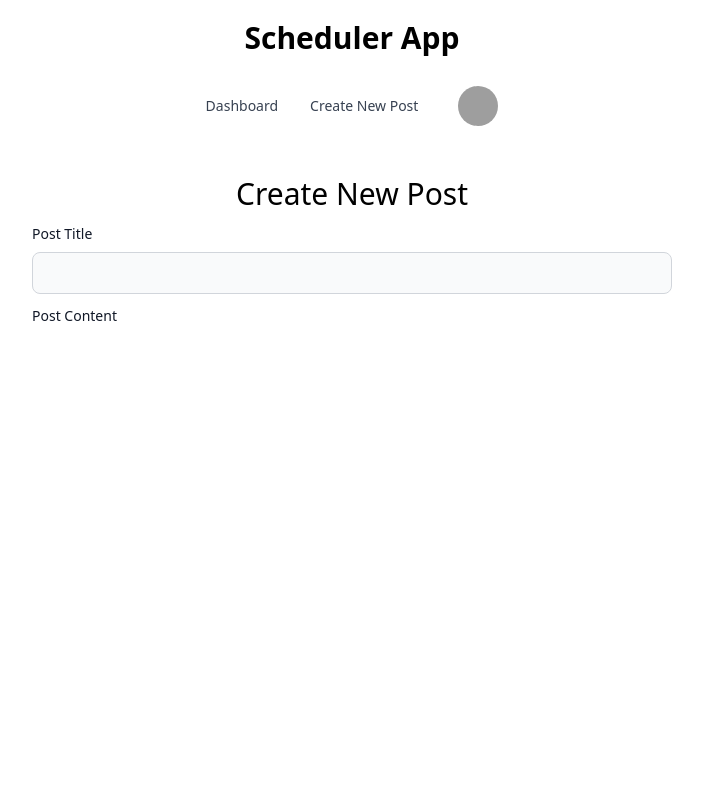
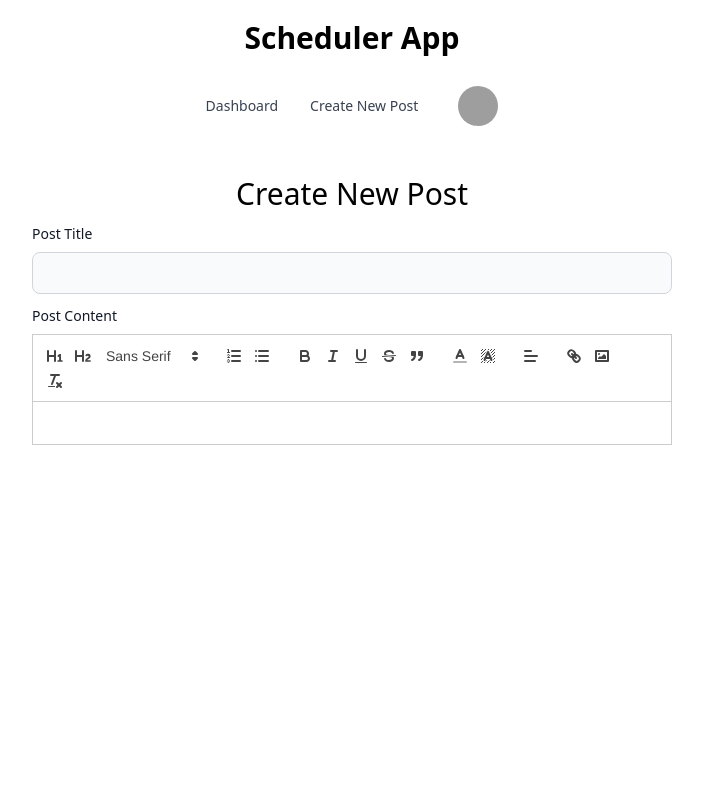
Before and after one commit to ppgawande12/SchedulerApp, an Astro site: page /createpost in a window 1280 px wide. Shown: the top 795 px of the page, without its empty margins (288-991 px from the left). Built offline with nearby package versions, Linux system fonts and the light colour scheme; Astro itself is replaced by a stand-in of ours; no server answers; grey boxes are pictures that could not be loaded.

Commit message:
quil added

```diff
--- a/package.json
+++ b/package.json
@@ -18,6 +18,7 @@
     "flowbite-react": "^0.10.1",
     "react": "^18.3.1",
     "react-dom": "^18.3.1",
+    "react-quill": "^2.0.0",
     "react-quilljs": "^2.0.3",
     "react-toastify": "^10.0.5"
   },
--- a/src/components/PostForm.jsx
+++ b/src/components/PostForm.jsx
@@ -1,7 +1,10 @@
-import { useEffect, useState } from "react";
+import { useEffect, useRef, useState } from "react";
 import { Button, TextInput } from "flowbite-react";
 // import { useQuill } from "react-quilljs";
 // import "quill/dist/quill.snow.css";
+
+import ReactQuill from "react-quill";
+import "react-quill/dist/quill.snow.css";
 import { toast, ToastContainer } from "react-toastify";
 import cookieValue from "./get_access_token";
 import NavbarMenu from "./NavbarMenu";
@@ -20,55 +23,83 @@ const PostForm = () => {
 
   const REACT_APP_API_URL = "https://schedule-rapp.onrender.com/";
 
-  // const selectLocalImage = () => {
-  //   const input = document.createElement("input");
-  //   input.setAttribute("type", "file");
-  //   input.setAttribute("accept", "image/*");
-  //   input.click();
+  const formats = [
+    "header",
+    "font",
+    "size",
+    "bold",
+    "italic",
+    "underline",
+    "strike",
+    "blockquote",
+    "list",
+    "bullet",
+    "indent",
+    "link",
+    "image",
+    "color",
+  ];
+  const modules = {
+    toolbar: [
+      [{ header: "1" }, { header: "2" }, { font: [] }],
+      [{ list: "ordered" }, { list: "bullet" }],
+      ["bold", "italic", "underline", "strike", "blockquote"],
+      [{ color: [] }, { background: [] }],
+      [{ align: [] }],
+      ["link", "image"],
+      ["clean"],
+    ],
+  };
+  const quillRef = useRef(null);
 
-  //   input.onchange = async () => {
-  //     if (input.files && input.files[0]) {
-  //       setIsLoading(true);
-  //       const file = input.files[0];
-  //       const formData = new FormData();
-  //       formData.append("file", file);
-  //       const uploadUrl = `${REACT_APP_API_URL}upload`;
+  useEffect(() => {
+    console.log(content);
+    const quill = quillRef.current?.getEditor();
+    if (quill) {
+      quill.on("text-change", () => {
+        setContent(quill.root.innerHTML);
+      });
+      quill.getModule("toolbar").addHandler("image", selectLocalImage);
+    }
+  }, [content]);
 
-  //       try {
-  //         const response = await fetch(uploadUrl, {
-  //           method: "POST",
-  //           body: formData,
-  //         });
+  const selectLocalImage = () => {
+    const input = document.createElement("input");
+    input.setAttribute("type", "file");
+    input.setAttribute("accept", "image/*");
+    input.click();
 
-  //         if (!response.ok) {
-  //           throw new Error("Image upload failed.");
-  //         }
+    input.onchange = async () => {
+      if (input.files && input.files[0]) {
+        setIsLoading(true);
+        const file = input.files[0];
+        const formData = new FormData();
+        formData.append("file", file);
+        const uploadUrl = `${REACT_APP_API_URL}upload`;
 
-  //         const data = await response.json();
-  //         const imageUrl = data.url;
+        try {
+          const response = await fetch(uploadUrl, {
+            method: "POST",
+            body: formData,
+          });
 
-  //         const range = quill.getSelection();
-  //         quill.insertEmbed(range.index, "image", imageUrl);
-  //       } catch (error) {
-  //         toast.error(error.message);
-  //       } finally {
-  //         setIsLoading(false);
-  //       }
-  //     }
-  //   };
-  // };
+          if (!response.ok) {
+            throw new Error("Image upload failed.");
+          }
 
-  // useEffect(() => {
-  //   if (quill) {
-  //     quill.on("text-change", () => {
-  //       setContent(quill.root.innerHTML);
-  //     });
-
-  //     quill.getModule("toolbar").addHandler("image", () => {
-  //       selectLocalImage();
-  //     });
-  //   }
-  // }, [quill]);
+          const data = await response.json();
+          const imageUrl = data.url;
+          const quill = quillRef.current.getEditor();
+          const range = quill.getSelection();
+          quill.insertEmbed(range.index, "image", imageUrl);
+        } catch (error) {
+          toast.error(error.message);
+        } finally {
+          setIsLoading(false);
+        }
+      }
+    };
+  };
 
   const handleSubmit = async (e) => {
     e.preventDefault();
@@ -77,7 +108,7 @@ const PostForm = () => {
         method: "POST",
         headers: {
           "Content-Type": "application/json",
-          Authorization: `Bearer ${cookieValue}`,
+          Authorization: cookieValue,
         },
         body: JSON.stringify({
           title,
@@ -88,12 +119,12 @@ const PostForm = () => {
           scheduleTime,
         }),
       });
-
+      const result = await response.json();
+      console.log(result);
       if (!response.ok) {
         throw new Error("Failed to create post.");
       }
 
-      const result = await response.json();
       toast.success("Post created successfully.");
       setTimeout(() => {
         toast.success("Check your post in the dashboard section.");
@@ -158,6 +189,14 @@ const PostForm = () => {
         </label>
         <div className="h-96 mb-3">
           {/* <div ref={quillRef} /> */}
+          <ReactQuill
+            ref={quillRef}
+            theme="snow"
+            modules={modules}
+            formats={formats}
+            value={content}
+            onChange={setContent}
+          />
         </div>
 
         <div className="mt-20">
```
Also changed, not shown: 2 other files.
